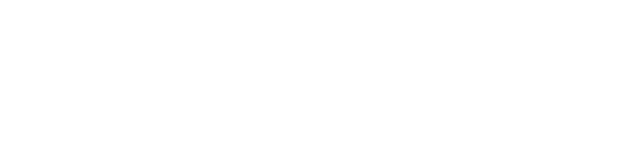
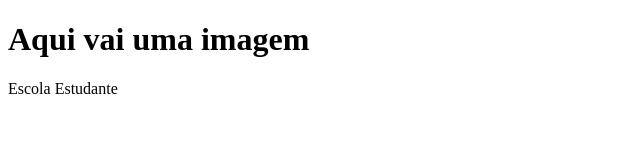
Before and after one commit to thiago-3-c/matematica-2-3-c, a plain HTML site: page index.html in a window 1280 px wide. Shown: the whole page, without its empty margins (0-640 px from the left). Drawn offline with Linux system fonts and the light colour scheme.

Commit message:
Add files via upload

```diff
--- a/index.html
+++ b/index.html
@@ -2,11 +2,17 @@
 <html lang="en">
 <head>
     <meta charset="UTF-8">
-    <meta http-equiv="X-UA-Compatible" content="IE=edge">
     <meta name="viewport" content="width=device-width, initial-scale=1.0">
     <title>Document</title>
+    <link rel="stylesheet" href="style.cs">
 </head>
 <body>
+    <header>
+        <h1> Aqui vai uma imagem</h1>
+    <l1>Escola</l1>
+    <l1>Estudante</l1>
+
+    </beader>
 
 </body>
 </html>
```
